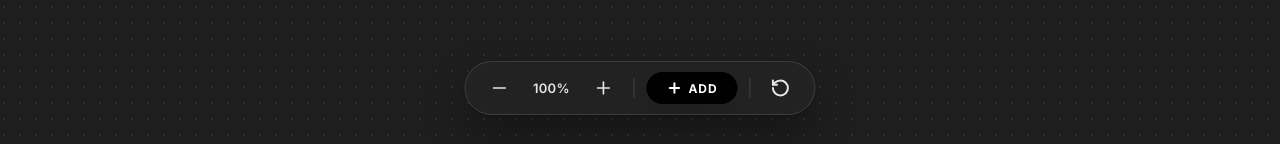
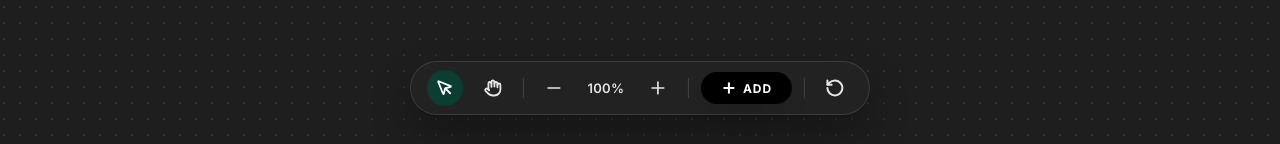
Before and after one commit to Demmyyoung/D-max, a React (Vite) app: page /create in a window 1280 px wide. Shown: the part 653-797 px from the top of the page. Built offline with nearby package versions, Linux system fonts and the light colour scheme.

Commit message:
feat: implement scroll-linked header animation and initialize BigCanvas studio workspace component

```diff
--- a/src/components/Header.css
+++ b/src/components/Header.css
@@ -99,13 +99,17 @@
     height: 60px; /* Smaller header on mobile */
   }
 
+  .nav-right {
+    gap: 0.75rem; /* Prevent squeezing on mobile */
+  }
+
   .nav-link.hide-mobile {
     display: none;
   }
 
   .create-btn {
-    padding: 0.5rem 1rem;
-    font-size: 0.8rem;
+    padding: 0.45rem 0.8rem;
+    font-size: 0.75rem;
   }
 
   /* Adjusted for mobile - We might need to handle the logo position logic in JS
--- a/src/components/Header.jsx
+++ b/src/components/Header.jsx
@@ -30,8 +30,8 @@ const Header = () => {
   const travelDistance = (dimensions.height / 2) - 35; // Target 35px from top
   const range = [0, travelDistance];
 
-  // Scale: 1 (Hero) -> 0.12 (Header)
-  const logoScale = useTransform(scrollY, range, [1, 0.12]);
+  // Scale: 1 (Hero) -> 0.18 (Header)
+  const logoScale = useTransform(scrollY, range, [1, 0.18]);
 
   // Y Position: Moves UP exactly as much as we scroll down.
   const logoY = useTransform(scrollY, range, ['0px', `-${travelDistance}px`]);
@@ -62,8 +62,15 @@ const Header = () => {
 
         <motion.nav className="nav-right" style={{ opacity: navOpacity }}>
           <Link to="/create" className="create-btn">Create</Link>
-          <button onClick={toggleCart} className="nav-link"><ShoppingBag size={20} /> ({cartItems.length})</button>
-          <a href="#" className="nav-link"><User size={20} /></a>
+          <button
+            onClick={toggleCart}
+            className="nav-link"
+            style={{ display: 'flex', alignItems: 'center', gap: '4px' }}
+          >
+            <ShoppingBag size={18} />
+            <span style={{ fontSize: '0.85rem' }}>({cartItems.length})</span>
+          </button>
+          <a href="#" className="nav-link hide-mobile"><User size={18} /></a>
         </motion.nav>
       </motion.header>
 
--- a/src/components/studio/BigCanvas.jsx
+++ b/src/components/studio/BigCanvas.jsx
@@ -625,7 +625,7 @@ const BigCanvas = () => {
       onContextMenu={handleContextMenu}
       onDragOver={handleDragOver}
       onDrop={handleDrop}
-      style={{ cursor: isPanning ? 'grabbing' : draggingBlock ? 'default' : 'grab' }}
+      style={{ cursor: isPanning ? 'grabbing' : activeTool === 'pan' ? 'grab' : draggingBlock ? 'grabbing' : 'default' }}
     >
       <div
         className="big-canvas-workspace"
@@ -776,6 +776,28 @@ const BigCanvas = () => {
             layout
             transition={{ type: 'spring', stiffness: 160, damping: 14 }}
           >
+            {/* Tool Mode Controls */}
+            <motion.div className="dock-group" layout>
+              <button
+                className={`dock-btn ${activeTool === 'select' ? 'active' : ''}`}
+                onClick={() => setActiveTool('select')}
+                title="Select Tool (V)"
+                style={activeTool === 'select' ? { backgroundColor: 'var(--luxury-teal, #0f766e)', color: '#ffffff' } : {}}
+              >
+                <MousePointer size={18} strokeWidth={2.4} />
+              </button>
+              <button
+                className={`dock-btn ${activeTool === 'pan' ? 'active' : ''}`}
+                onClick={() => setActiveTool('pan')}
+                title="Pan Tool (H)"
+                style={activeTool === 'pan' ? { backgroundColor: 'var(--luxury-teal, #0f766e)', color: '#ffffff' } : {}}
+              >
+                <Hand size={18} strokeWidth={2.4} />
+              </button>
+            </motion.div>
+
+            <div className="dock-divider"></div>
+
             {/* Zoom Controls */}
             <motion.div className="dock-group" layout>
               <button
```
